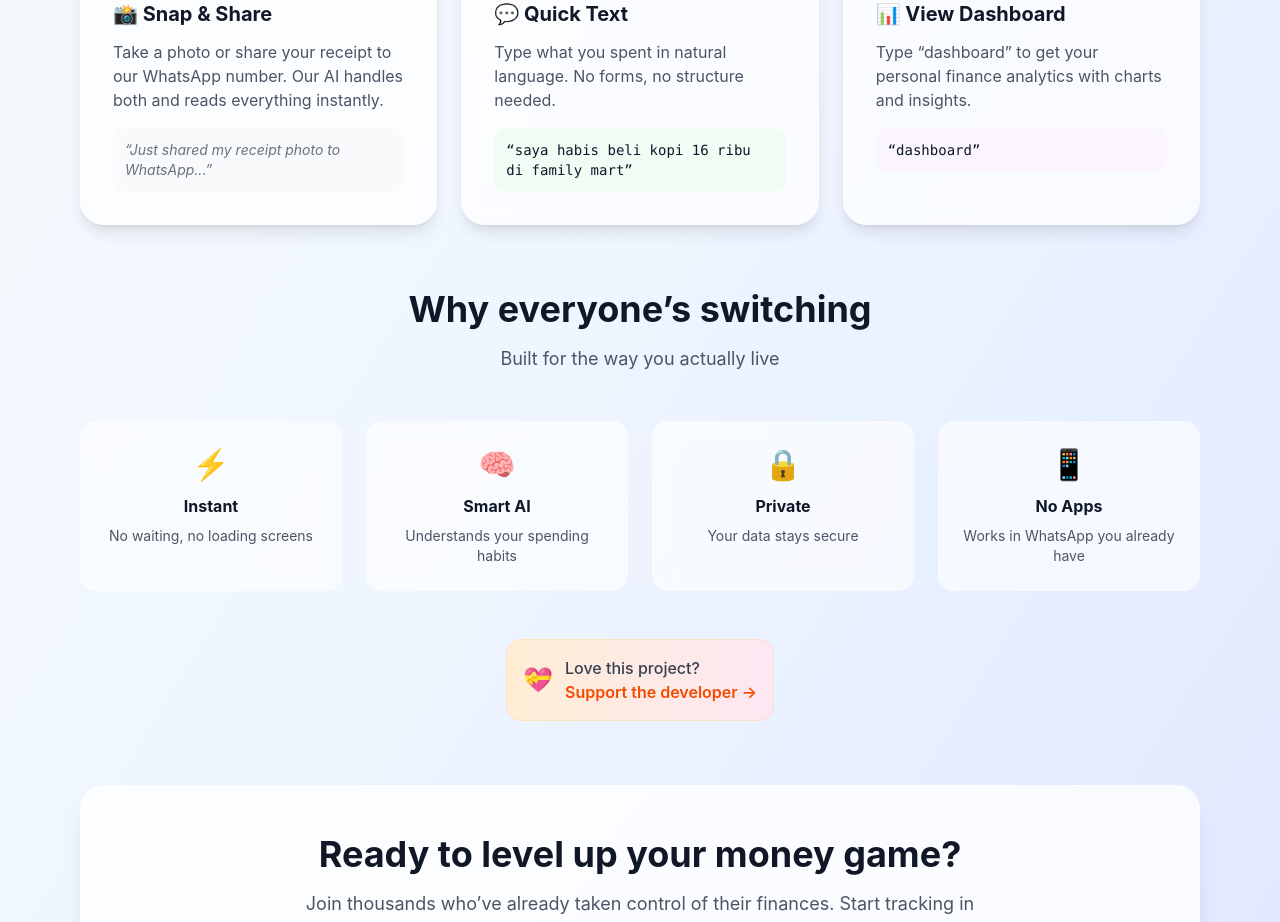
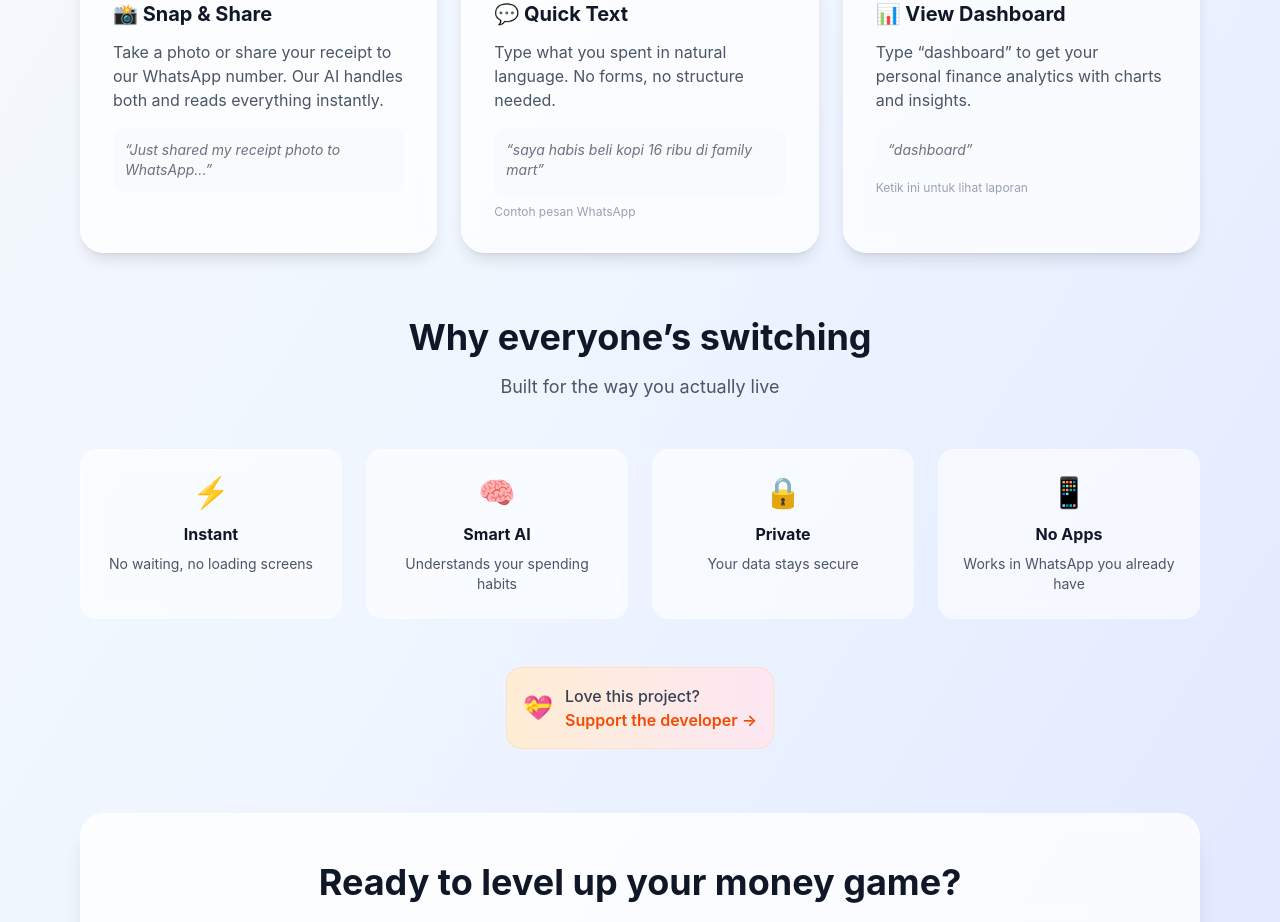
Before and after one commit to ariefbudhima/finance-tracker-FE, a Next.js app: page / in a window 1280 px wide. Shown: the part 840-1762 px from the top of the page. Built offline with nearby package versions, Linux system fonts and the light colour scheme.

Commit message:
change style

```diff
--- a/src/app/page.tsx
+++ b/src/app/page.tsx
@@ -143,8 +143,13 @@ export default function Home() {
                 </div>
                 <h3 className="text-xl font-bold text-gray-900 mb-3">💬 Quick Text</h3>
                 <p className="text-gray-600 mb-4">Type what you spent in natural language. No forms, no structure needed.</p>
-                <div className="bg-green-50 rounded-xl p-3 text-sm font-mono">
-                  &ldquo;saya habis beli kopi 16 ribu di family mart&rdquo;
+                <div className="bg-gray-50 rounded-xl p-3 mb-2">
+                  <div className="text-sm text-gray-500 italic mb-1">
+                    &ldquo;saya habis beli kopi 16 ribu di family mart&rdquo;
+                  </div>
+                </div>
+                <div className="text-xs text-gray-400">
+                  Contoh pesan WhatsApp
                 </div>
               </div>
             </div>
@@ -160,8 +165,13 @@ export default function Home() {
                 </div>
                 <h3 className="text-xl font-bold text-gray-900 mb-3">📊 View Dashboard</h3>
                 <p className="text-gray-600 mb-4">Type &ldquo;dashboard&rdquo; to get your personal finance analytics with charts and insights.</p>
-                <div className="bg-purple-50 rounded-xl p-3 text-sm font-mono">
-                  &ldquo;dashboard&rdquo;
+                <div className="bg-gray-50 rounded-xl p-3 mb-2">
+                  <div className="text-sm text-gray-500 italic">
+                    &ldquo;dashboard&rdquo;
+                  </div>
+                </div>
+                <div className="text-xs text-gray-400">
+                  Ketik ini untuk lihat laporan
                 </div>
               </div>
             </div>
```
